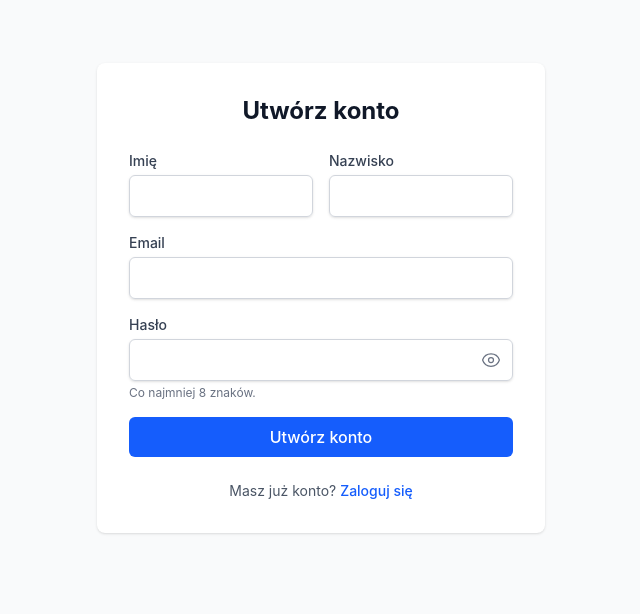
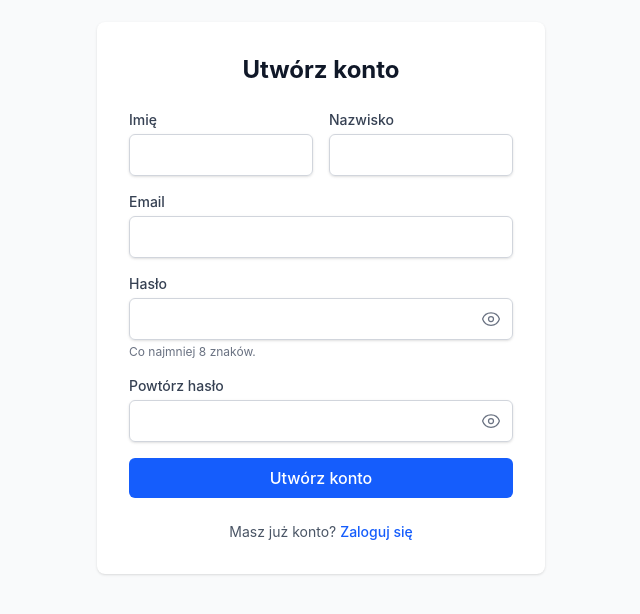
Before and after one commit to PZIO-2026/PZIO, a React (Vite) app in the folder frontend/: page /register in a window 1280 px wide. Shown: the part 102-716 px from the top of the page, without its empty margins (319-959 px from the left). Built offline with nearby package versions, Linux system fonts and the light colour scheme; no server answers.

Commit message:
feat(frontend): require password confirmation on registration

```diff
--- a/frontend/src/modules/auth/api.ts
+++ b/frontend/src/modules/auth/api.ts
@@ -1,8 +1,8 @@
 import { apiFetch } from "../../api/client";
-import type { LoginInput, RegisterInput } from "./schemas";
+import type { LoginInput, RegisterPayload } from "./schemas";
 import type { MessageResponse, TokenResponse, User } from "./types";
 
-export function register(input: RegisterInput): Promise<User> {
+export function register(input: RegisterPayload): Promise<User> {
   return apiFetch<User>("/api/auth/register", {
     method: "POST",
     body: input,
--- a/frontend/src/modules/auth/components/RegisterForm.tsx
+++ b/frontend/src/modules/auth/components/RegisterForm.tsx
@@ -26,13 +26,24 @@ export default function RegisterForm() {
     formState: { errors, isSubmitting },
   } = useForm<RegisterInput>({
     resolver: zodResolver(registerSchema),
-    defaultValues: { email: "", password: "", firstName: "", lastName: "" },
+    defaultValues: {
+      email: "",
+      password: "",
+      confirmPassword: "",
+      firstName: "",
+      lastName: "",
+    },
   });
 
   async function onSubmit(values: RegisterInput) {
     setSubmitError(null);
     try {
-      await registerApi(values);
+      await registerApi({
+        email: values.email,
+        password: values.password,
+        firstName: values.firstName,
+        lastName: values.lastName,
+      });
       navigate("/login", { state: { registeredEmail: values.email }, replace: true });
     } catch (err) {
       if (err instanceof ApiError && err.status === 409) {
@@ -134,6 +145,24 @@ export default function RegisterForm() {
         </p>
       </div>
 
+      <div>
+        <label htmlFor="register-confirm-password" className={labelClass}>
+          Powtórz hasło
+        </label>
+        <PasswordInput
+          id="register-confirm-password"
+          autoComplete="new-password"
+          aria-invalid={errors.confirmPassword !== undefined}
+          aria-describedby={errors.confirmPassword ? "register-confirm-password-error" : undefined}
+          {...registerField("confirmPassword")}
+        />
+        {errors.confirmPassword && (
+          <p id="register-confirm-password-error" className={errorClass}>
+            {errors.confirmPassword.message}
+          </p>
+        )}
+      </div>
+
       {submitError !== null && (
         <p className="rounded-md bg-red-50 px-3 py-2 text-sm text-red-700">{submitError}</p>
       )}
--- a/frontend/src/modules/auth/schemas.ts
+++ b/frontend/src/modules/auth/schemas.ts
@@ -5,14 +5,20 @@ export const loginSchema = z.object({
   password: z.string().min(1, "Hasło jest wymagane"),
 });
 
-export const registerSchema = z.object({
+export const registerSchema = z
+  .object({
     email: z.email("Nieprawidłowy format adresu email"),
     password: z
       .string()
       .min(8, "Hasło musi mieć co najmniej 8 znaków")
       .max(128, "Hasło nie może przekraczać 128 znaków"),
+    confirmPassword: z.string().min(1, "Powtórz hasło"),
     firstName: z.string().min(1, "Imię jest wymagane").max(100, "Imię jest za długie"),
     lastName: z.string().min(1, "Nazwisko jest wymagane").max(100, "Nazwisko jest za długie"),
+  })
+  .refine((data) => data.password === data.confirmPassword, {
+    message: "Hasła nie są zgodne",
+    path: ["confirmPassword"],
   });
 
 export const editProfileSchema = z.object({
@@ -40,6 +46,7 @@ export const resetPasswordConfirmSchema = z
 
 export type LoginInput = z.infer<typeof loginSchema>;
 export type RegisterInput = z.infer<typeof registerSchema>;
+export type RegisterPayload = Omit<RegisterInput, "confirmPassword">;
 export type EditProfileInput = z.infer<typeof editProfileSchema>;
 export type ForgotPasswordInput = z.infer<typeof forgotPasswordSchema>;
 export type ResetPasswordConfirmInput = z.infer<typeof resetPasswordConfirmSchema>;
```
Also changed, not shown: 1 other file (tests, documents, lock files or other folders). Lines whose indentation alone changed are shown as unchanged.
